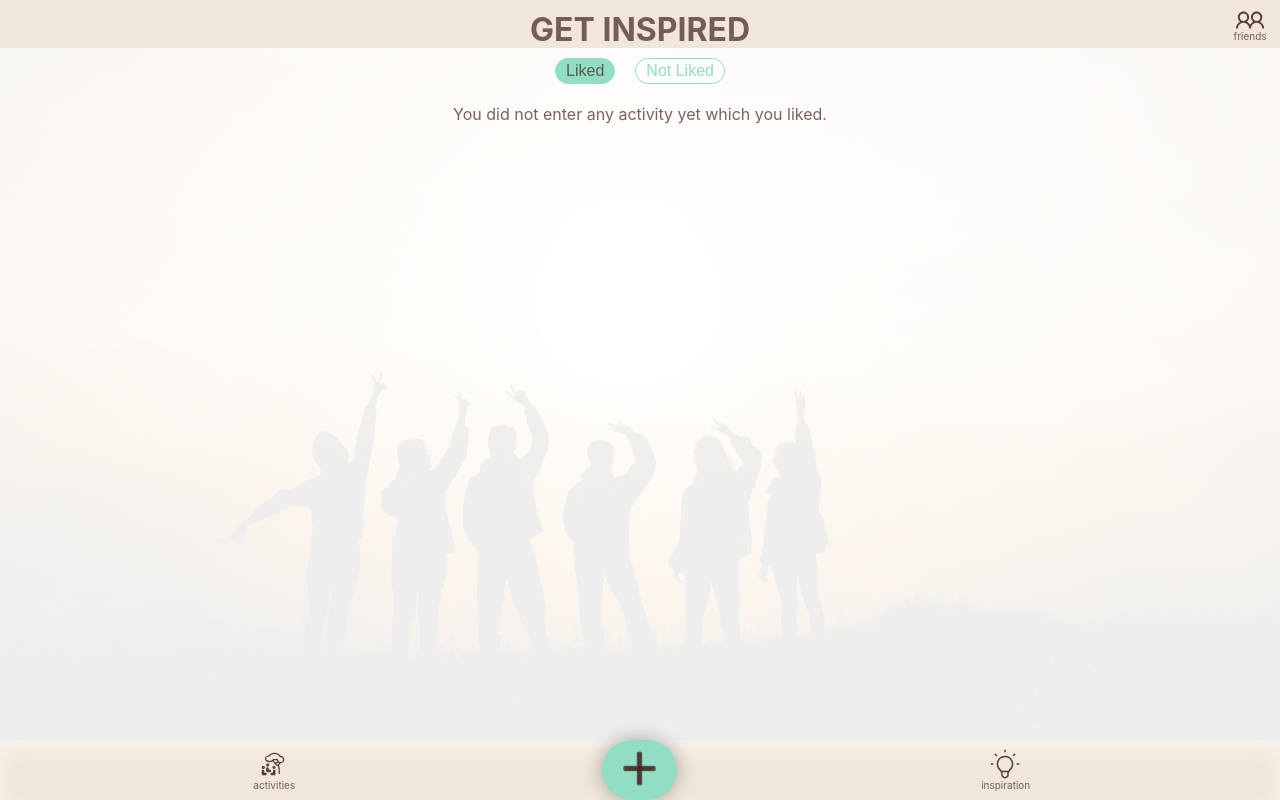
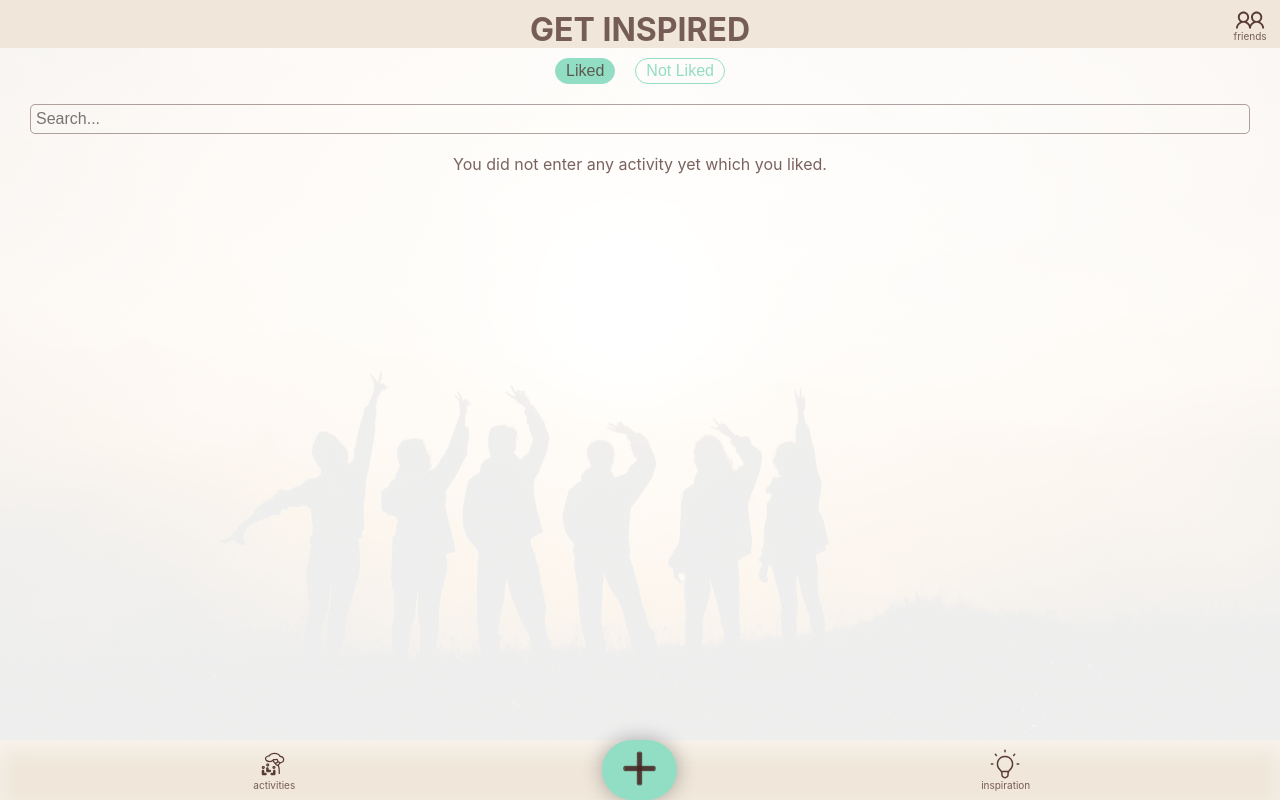
Before and after one commit to JelenadlS/capstone-project, a React (Create React App) app: page /getinspired in a window 1280 px wide. Built offline with nearby package versions, Linux system fonts and the light colour scheme.

Commit message:
Add searchbar

```diff
--- a/src/pages/GetInspiredPage.js
+++ b/src/pages/GetInspiredPage.js
@@ -7,6 +7,7 @@ import Header from '../components/Header';
 import Main from '../components/Main';
 import Navigation from '../components/Navigation';
 import Picture from '../components/Picture';
+import Searchbar from '../components/Searchbar';
 
 import newIcon from '../images/newIcon.svg';
 
@@ -44,6 +45,8 @@ export default function GetInspiredPage({
             Not Liked
           </CategoryButton>
         </StyledCategoryButton>
+        <Searchbar></Searchbar>
+
         <ListStyle role="list" title="list of past activities">
           {currentLikeFilter === true &&
             (likedActivities.length > 0 ? (
```
